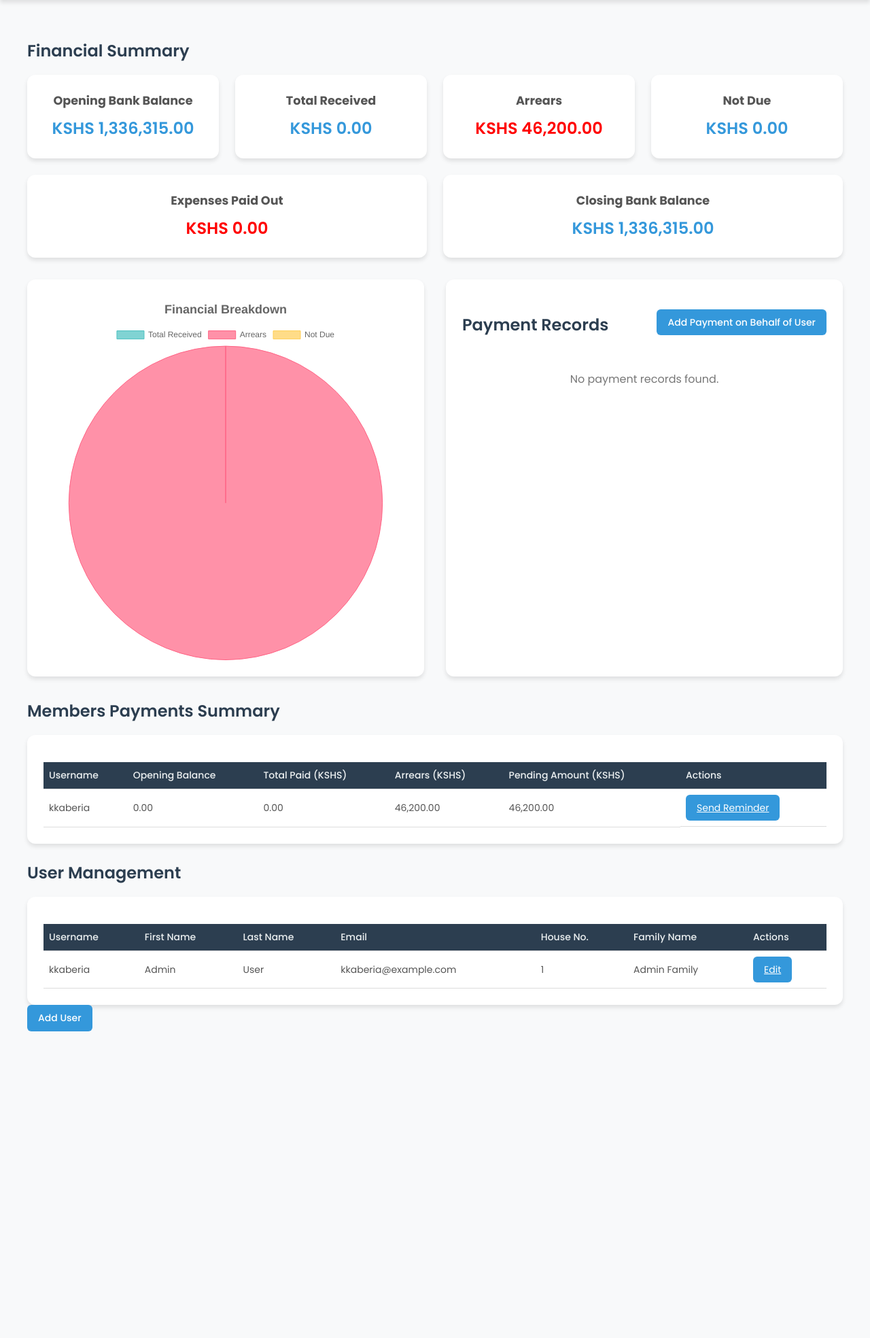
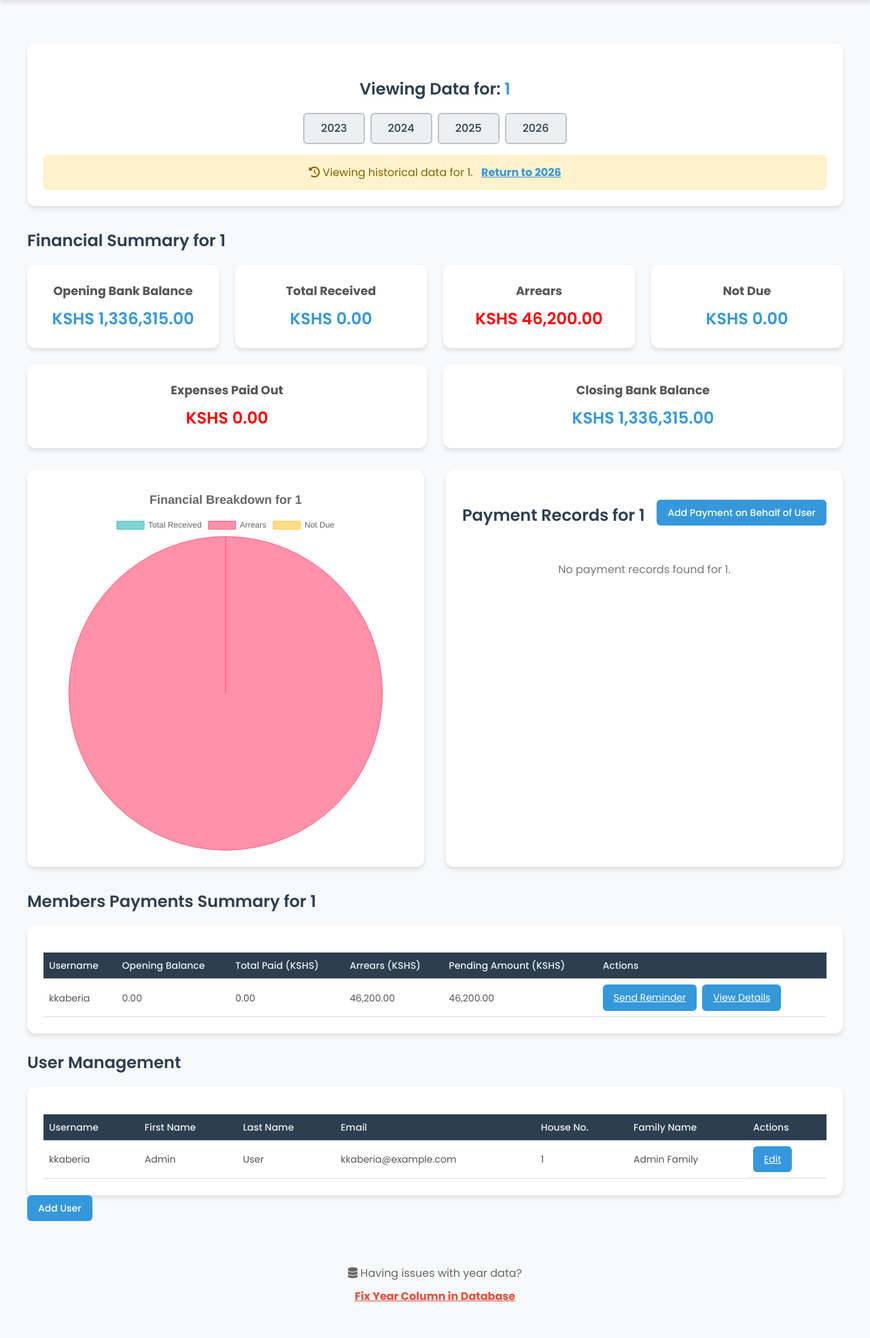
Before and after one commit to kkaberia/svg-to-gif, a Flask app: page /admin_dashboard in a window 1280 px wide. Shown: the part 58-2026 px from the top of the page at 68% size. Before the commit the page ends 1575 px from the top, so only its background shows below. Run offline with Flask 3, Linux system fonts and the light colour scheme; a user stored in the database is signed in; some libraries are stand-ins or nearby versions.

Commit message:
yearcorrection

```diff
--- a/templates/admin_dashboard.html
+++ b/templates/admin_dashboard.html
@@ -70,6 +70,59 @@
             font-size: 1.5rem;
             margin-bottom: 1rem;
             font-weight: 600;
+        }
+
+        /* Year Selection */
+        .year-selector {
+            background: white;
+            padding: 1.5rem;
+            border-radius: 12px;
+            box-shadow: 0 4px 6px rgba(0, 0, 0, 0.1);
+            margin: 2rem 0;
+            text-align: center;
+        }
+
+        .year-buttons {
+            display: flex;
+            justify-content: center;
+            gap: 0.5rem;
+            margin-top: 1rem;
+            flex-wrap: wrap;
+        }
+
+        .year-btn {
+            padding: 0.5rem 1.5rem;
+            border-radius: 6px;
+            text-decoration: none;
+            font-weight: 500;
+            transition: all 0.3s ease;
+            border: 2px solid transparent;
+        }
+
+        .year-btn.active {
+            background-color: #3498db;
+            color: white;
+            border-color: #2980b9;
+        }
+
+        .year-btn.inactive {
+            background-color: #ecf0f1;
+            color: #2c3e50;
+            border-color: #bdc3c7;
+        }
+
+        .year-btn:hover {
+            transform: translateY(-2px);
+            box-shadow: 0 4px 8px rgba(0, 0, 0, 0.1);
+        }
+
+        .year-info {
+            margin-top: 1rem;
+            padding: 0.75rem;
+            border-radius: 6px;
+            background-color: #fff3cd;
+            color: #856404;
+            border: 1px solid #ffeaa7;
         }
 
         /* Financial Summary */
@@ -219,6 +272,15 @@
             h2 {
                 font-size: 1.5rem;
             }
+
+            .year-buttons {
+                gap: 0.25rem;
+            }
+
+            .year-btn {
+                padding: 0.5rem 1rem;
+                font-size: 0.875rem;
+            }
         }
     </style>
 </head>
@@ -237,8 +299,29 @@
     </nav>
 
     <div class="container">
+        <!-- Year Selection -->
+        <div class="year-selector">
+            <h3>Viewing Data for: <span style="color: #3498db;">{{ selected_year }}</span></h3>
+            <div class="year-buttons">
+                {% for year in [2023, 2024, 2025, 2026] %}
+                    <a href="{{ url_for('year_transition', year=year) }}"
+                       class="year-btn {{ 'active' if selected_year == year else 'inactive' }}">
+                        {{ year }}
+                    </a>
+                {% endfor %}
+            </div>
+            {% if selected_year != datetime.now().year %}
+            <div class="year-info">
+                <i class="fas fa-history"></i> Viewing historical data for {{ selected_year }}.
+                <a href="{{ url_for('year_transition', year=datetime.now().year) }}" style="color: #3498db; font-weight: bold; margin-left: 0.5rem;">
+                    Return to {{ datetime.now().year }}
+                </a>
+            </div>
+            {% endif %}
+        </div>
+
         <!-- Financial Summary -->
-        <h3>Financial Summary</h3>
+        <h3>Financial Summary for {{ selected_year }}</h3>
         <div class="summary">
             <!-- First Line -->
             <div class="summary-item">
@@ -281,7 +364,7 @@
 
             <div class="table-container">
                 <div style="display: flex; justify-content: space-between; align-items: center;">
-                    <h3>Payment Records</h3>
+                    <h3>Payment Records for {{ selected_year }}</h3>
                     <a href="{{ url_for('admin_add_payment') }}" class="add-payment-link">Add Payment on Behalf of User</a>
                 </div>
                 {% if payments %}
@@ -296,6 +379,7 @@
                                 <th>Method</th>
                                 <th>Origin Bank</th>
                                 <th>Months</th>
+                                <th>Year</th>
                                 <th>Edit</th>
                             </tr>
                         </thead>
@@ -310,19 +394,20 @@
                                 <td>{{ payment.payment_type }}</td>
                                 <td>{{ payment.origin_bank if payment.origin_bank else '' }}</td>
                                 <td>{{ payment.months if payment.months else '' }}</td>
+                                <td>{{ payment.year }}</td>
                                 <td><a href="{{ url_for('update_payment', payment_id=payment.id) }}">Edit</a></td>
                             </tr>
                             {% endfor %}
                         </tbody>
                     </table>
                 {% else %}
-                    <p class="no-data">No payment records found.</p>
+                    <p class="no-data">No payment records found for {{ selected_year }}.</p>
                 {% endif %}
             </div>
         </div>
 
         <!-- User Payments Overview -->
-        <h3>Members Payments Summary</h3>
+        <h3>Members Payments Summary for {{ selected_year }}</h3>
         <div class="table-container">
             <table>
                 <thead>
@@ -345,6 +430,7 @@
                         <td>{{ user_financial.pending | format_currency }}</td>
                         <td class="action-buttons">
                             <a href="{{ url_for('send_reminder', user_id=user_financial.user_id) }}">Send Reminder</a>
+                            <a href="{{ url_for('user_payment_summary', user_id=user_financial.user_id) }}">View Details</a>
                         </td>
                     </tr>
                     {% endfor %}
@@ -389,6 +475,16 @@
             {% endif %}
         </div>
         <a href="{{ url_for('add_user') }}" class="add-user-link">Add User</a>
+
+        <!-- Database Fix Link -->
+        <div style="margin-top: 2rem; padding: 1rem; background-color: #f8f9fa; border-radius: 8px; text-align: center;">
+            <p style="color: #666; margin-bottom: 0.5rem;">
+                <i class="fas fa-database"></i> Having issues with year data?
+            </p>
+            <a href="{{ url_for('fix_year_column') }}" style="color: #e74c3c; font-weight: bold;">
+                Fix Year Column in Database
+            </a>
+        </div>
     </div>
 
     <!-- Chart Script -->
@@ -421,7 +517,7 @@
                 plugins: {
                     title: {
                         display: true,
-                        text: 'Financial Breakdown',
+                        text: 'Financial Breakdown for {{ selected_year }}',
                         font: {
                             size: 18
                         }
```
Also changed, not shown: templates/dashboard.html (+86 -0 lines).
